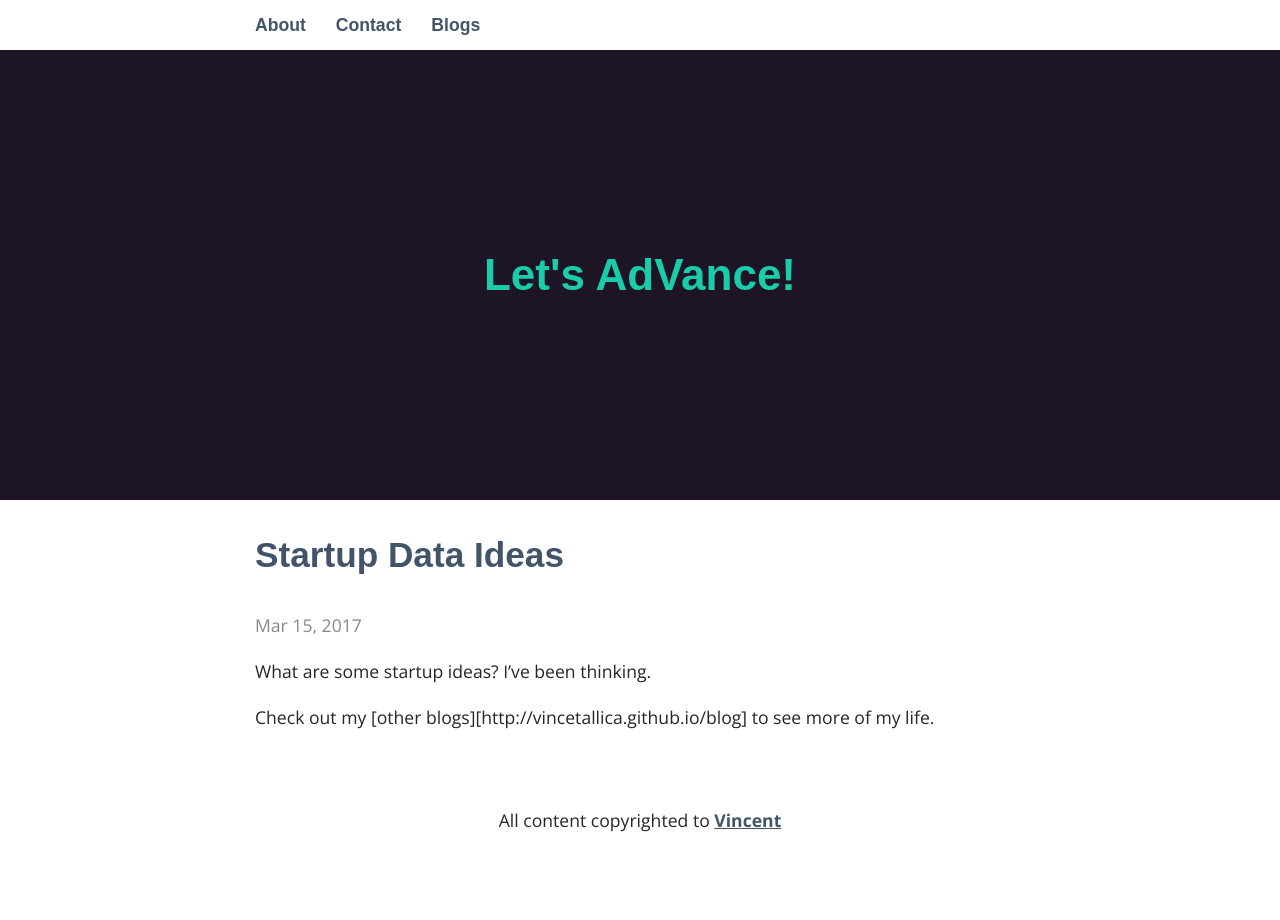
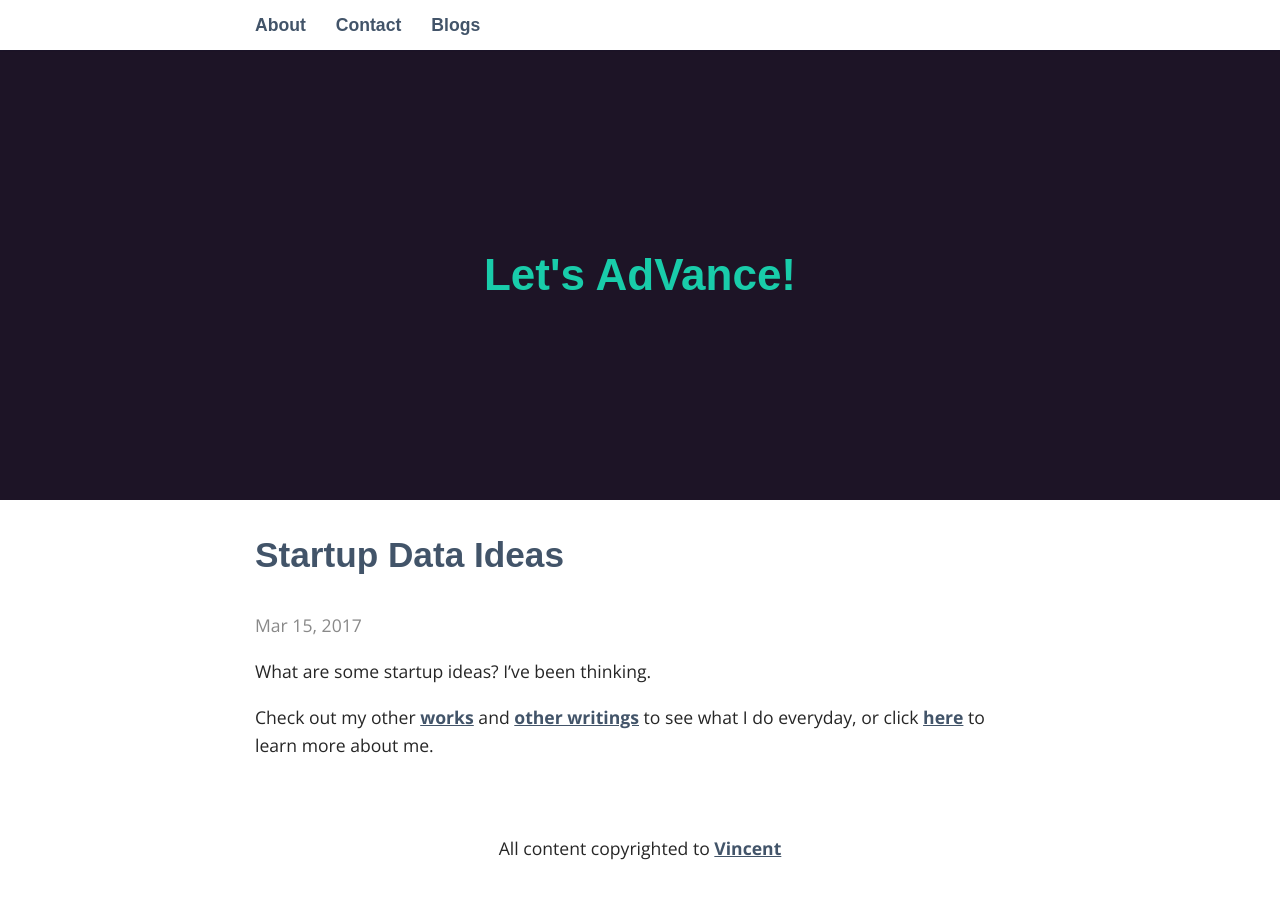
Before and after one commit to vincetallica/vincetallica.github.io, a Jekyll site: the page built from _posts/2017-03-15-Data-Ideas.markdown, in a window 1280 px wide. Built offline with Jekyll 4.4.1, drawn with Linux system fonts in a browser that asks for light colours; some web fonts are replaced.

Commit message:
added fix for posts link

```diff
--- a/_posts/2017-03-15-Data-Ideas.markdown
+++ b/_posts/2017-03-15-Data-Ideas.markdown
@@ -6,7 +6,8 @@ categories: Personal
 ---
 What are some startup ideas? I've been thinking.
 
-Check out my [other blogs][http://vincetallica.github.io/blog] to see more of my life.
+Check out my other [works][business] and [other writings][blogs]  to see what I do everyday, or click [here][about] to learn more about me.
 
-[about me]: http://vincetallica.github.io/about
-[business site]:   https://vpakwong.github.io/
+[blogs]: http://vincetallica.github.io/blogs
+[about]: http://vincetallica.github.io/about
+[business]:   https://vpakwong.github.io/
```
Also changed, not shown: _posts/2017-03-13-Perfect-Day.markdown (+4 -3 lines), _drafts/2017-03-09-welcome-to-jekyll.markdown (renamed from _posts/2017-03-09-welcome-to-jekyll.markdown).
